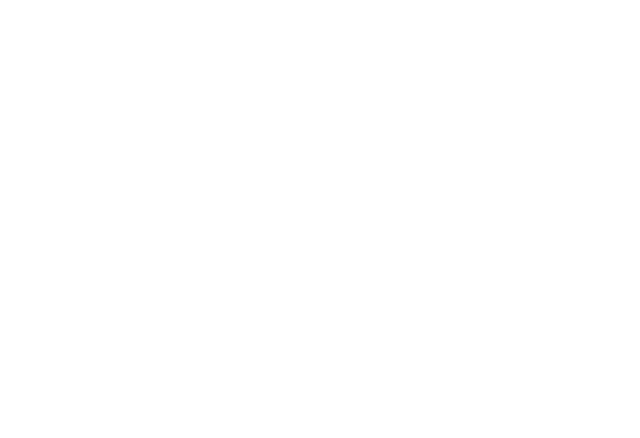
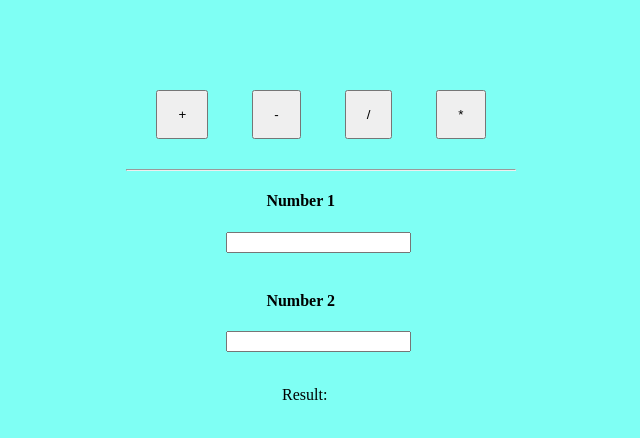
Before and after one commit to Bohdan20b/LogosJSTest, a plain HTML site: page index.html in a window 1280 px wide. Shown: the whole page, without its empty margins (360-1000 px from the left). Drawn offline with Linux system fonts and the light colour scheme.

Commit message:
commit test

```diff
--- a/index.html
+++ b/index.html
@@ -5,8 +5,31 @@
     <meta http-equiv="X-UA-Compatible" content="IE=edge">
     <meta name="viewport" content="width=device-width, initial-scale=1.0">
     <title>LogosJSTest</title>
+    <link rel="stylesheet" href="style.css">
 </head>
 <body>
+    <div class="container">
+    <div class="div-buttons">
+    <button type="button" id="plus" onclick="calculatePlus()">+</button>
+    <button type="button" id="minus" onclick="calculateMinus()">-</button>
+    <button type="button" id="division" onclick="calculateDivision()">/</button>
+    <button type="button" id="multiply" onclick="calculateMultiply()">*</button>
+    </div>
+    <hr>
+    <div class="div-numbers">
+        <div class="container-num">
+            <h4>Number 1</h4>
+            <input type="number" name="" id="number1"></div>
+        <br>
+        <div class="container-num">
+            <h4>Number 2</h4>
+            <input type="number" name="" id="number2">
+        </div>
+        <br>
+        <p id="result">Result: </p>
+    </div>
+</div>
 
+    <script src="script.js"></script>
 </body>
 </html>
--- /dev/null
+++ b/script.js
@@ -0,0 +1,38 @@
+const plusButton = document.getElementById('plus')
+const minusButton = document.getElementById('minus')
+const divisionButton = document.getElementById('division')
+const multiplyButton = document.getElementById('multiply')
+
+function calculatePlus(){
+    let number1 = document.getElementById('number1').value;
+    let number2 = document.getElementById('number2').value;
+    let sum = +number1 + +number2;
+    let result = document.getElementById('result')
+    result.append(sum)
+}
+function calculateMinus(){
+    let number1 = document.getElementById('number1').value;
+    let number2 = document.getElementById('number2').value;
+    let sum = +number1 - +number2;
+    let result = document.getElementById('result')
+    result.append(sum)
+}
+function calculateDivision(){
+    let number1 = document.getElementById('number1').value;
+    let number2 = document.getElementById('number2').value;
+    if(number2 != 0){
+        let sum = +number1 / +number2;
+        let result = document.getElementById('result')
+        result.append(sum)
+    }
+    else{
+        result.append("can't divide by zero")
+    }
+}
+function calculateMultiply(){
+    let number1 = document.getElementById('number1').value;
+    let number2 = document.getElementById('number2').value;
+    let sum = +number1 * +number2;
+    let result = document.getElementById('result')
+    result.append(sum)
+}
--- /dev/null
+++ b/style.css
@@ -0,0 +1,25 @@
+body {
+    background-color:#7ffff4
+}
+button {
+    padding: 15px 20px 15px 20px;
+   margin: 0px 20px 20px 20px;
+}
+h4{
+    padding-left: 40px;
+}
+.container {
+    position:absolute;
+    top: 10%;
+    left: 38%;
+}
+.div-buttons {
+    margin: 10px;
+}
+.container-num {
+    padding: 0px 0px 0px 100px;
+}
+#result {
+    position: relative;
+    left: 40%;
+}
```
